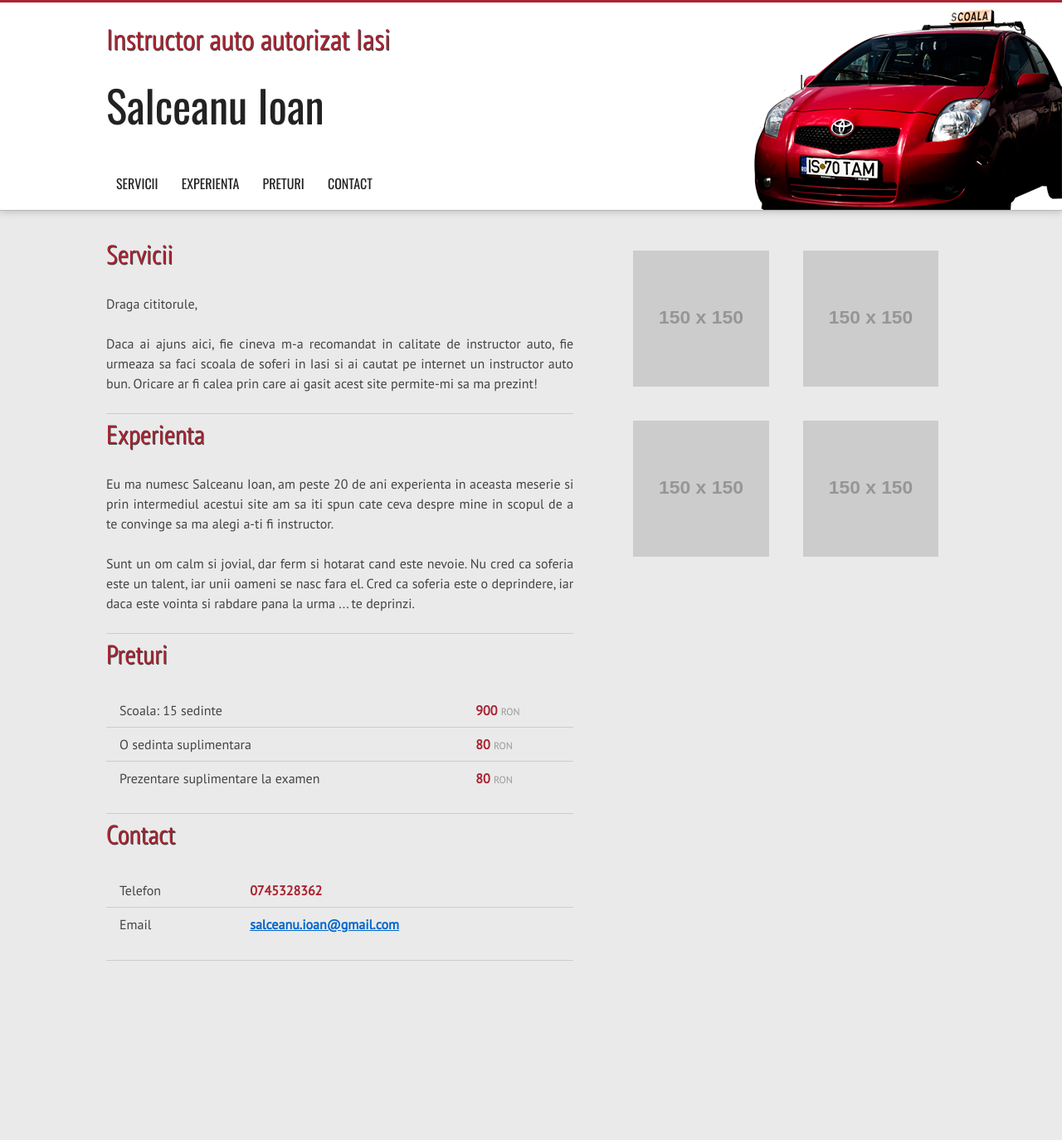
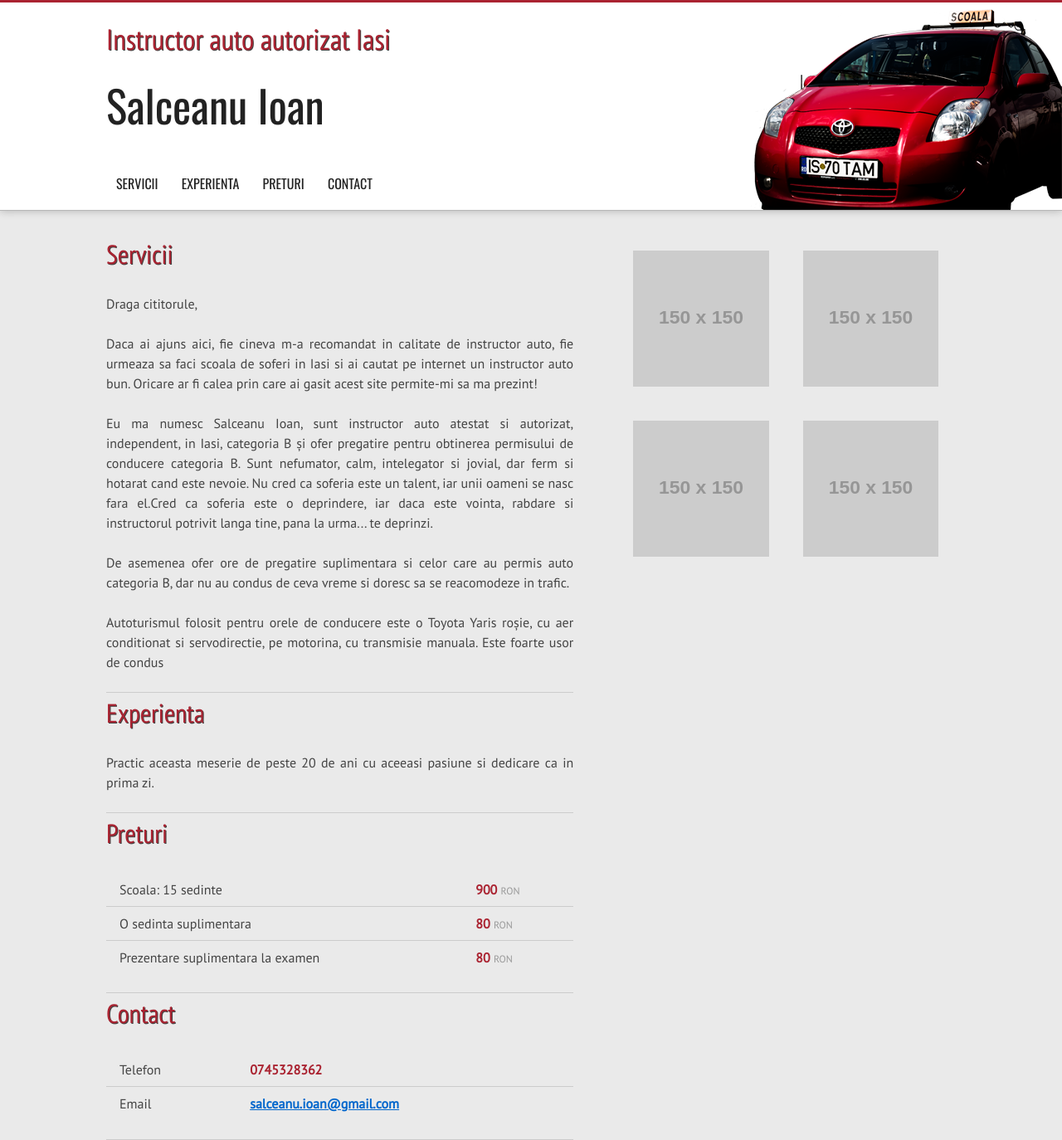
Before and after one commit to salceanu-ioan/salceanu-ioan.github.com, a Jekyll site: the page built from index.html, in a window 1280 px wide. Shown: the whole page at 83% size. Built offline with Jekyll 4.4.1, drawn with Linux system fonts in a browser that asks for light colours; nearby versions of some CDN libraries; before the commit the page ends 1158 px from its top, so only the background shows below that.

Commit message:
added new content

```diff
--- a/index.html
+++ b/index.html
@@ -11,19 +11,23 @@ title: Salceanu Ioan - Instructor Auto Iasi
   <p>Daca ai ajuns aici, fie cineva m-a recomandat in calitate de instructor auto, fie urmeaza
     sa faci scoala de soferi in Iasi si ai cautat pe internet un instructor auto bun. Oricare ar
     fi calea prin care ai gasit acest site permite-mi sa ma prezint!</p>
+  <p>Eu ma numesc Salceanu Ioan, sunt instructor auto atestat si autorizat, independent, in Iasi,
+    categoria B și ofer pregatire pentru obtinerea permisului de conducere categoria B.
+    Sunt nefumator, calm, intelegator si jovial, dar ferm si hotarat cand este nevoie. Nu cred ca
+    soferia este un talent, iar unii oameni se nasc fara el.Cred ca soferia este o deprindere,
+    iar daca este vointa, rabdare si instructorul potrivit langa tine, pana la urma... te deprinzi.</p>
+  <p>De asemenea ofer ore de pregatire suplimentara si celor care au permis auto categoria B, dar nu au
+    condus de ceva vreme si doresc sa se reacomodeze in trafic. </p>
+  <p>Autoturismul folosit pentru orele de conducere este o Toyota Yaris roșie, cu aer conditionat si
+    servodirectie, pe motorina, cu transmisie manuala. Este foarte usor de condus</p>
 </section>
 
 <section id="experienta">
   <h2>Experienta</h2>
 
-  <p>Eu ma numesc
-    Salceanu Ioan, am peste 20 de ani experienta in aceasta meserie si prin
-    intermediul acestui site am sa iti spun cate ceva despre mine in scopul de a te convinge sa
-    ma alegi a-ti fi instructor.</p>
+  <p> Practic aceasta meserie de peste 20 de ani cu aceeasi pasiune si dedicare ca in prima zi.</p>
 
-  <p>Sunt un om calm si jovial, dar ferm si hotarat cand este nevoie. Nu cred ca soferia este un
-    talent, iar unii oameni se nasc fara el. Cred ca soferia este o deprindere, iar daca este
-    vointa si rabdare pana la urma ... te deprinzi. </p>
+  <p> </p>
 </section>
 
 <section id="preturi">
@@ -40,7 +44,7 @@ title: Salceanu Ioan - Instructor Auto Iasi
       <th class="price">80 <small>RON</small></th>
     </tr>
     <tr>
-      <td>Prezentare suplimentare la examen</td>
+      <td>Prezentare suplimentara la examen</td>
       <th class="price">80 <small>RON</small></th>
     </tr>
     </tbody>
```
